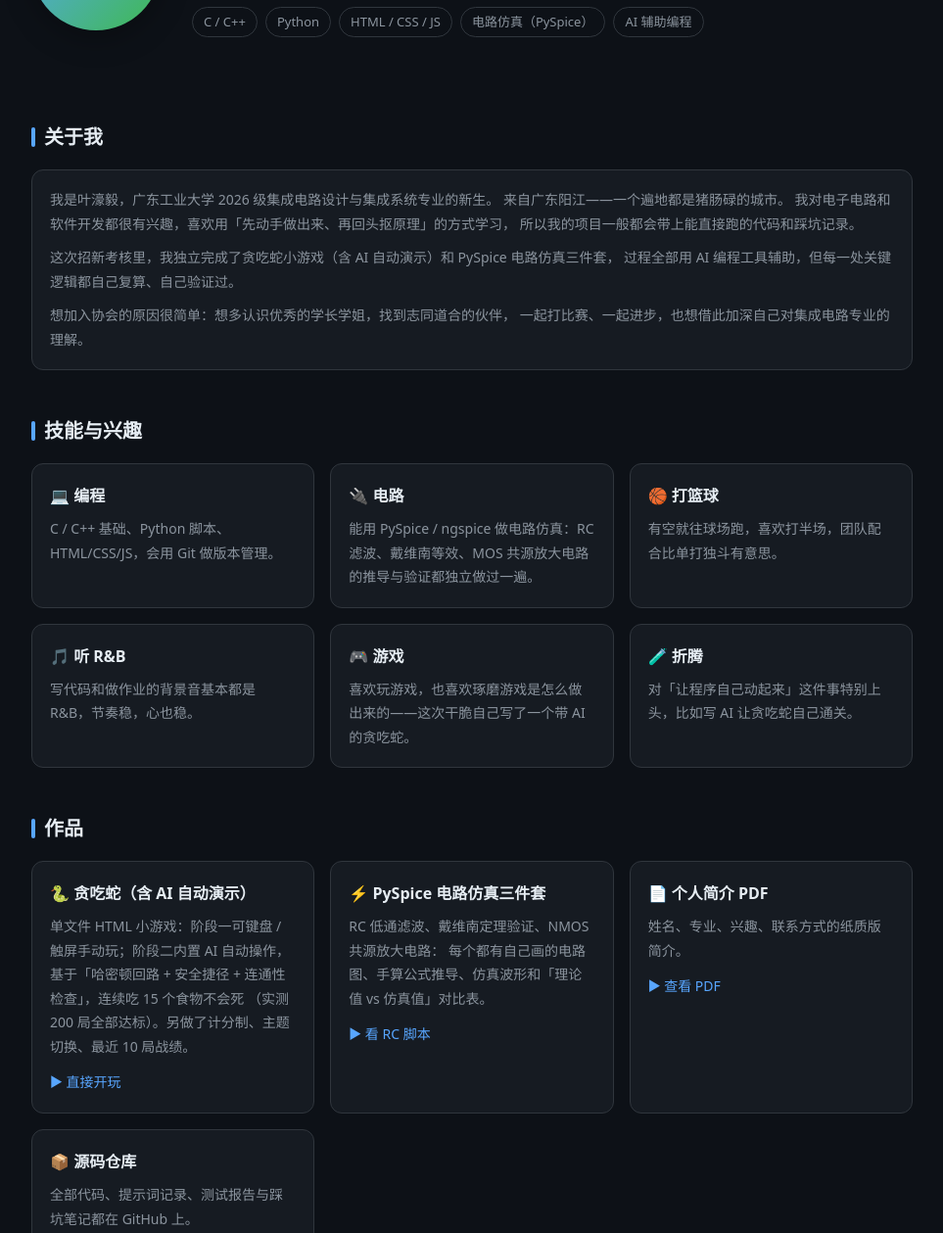
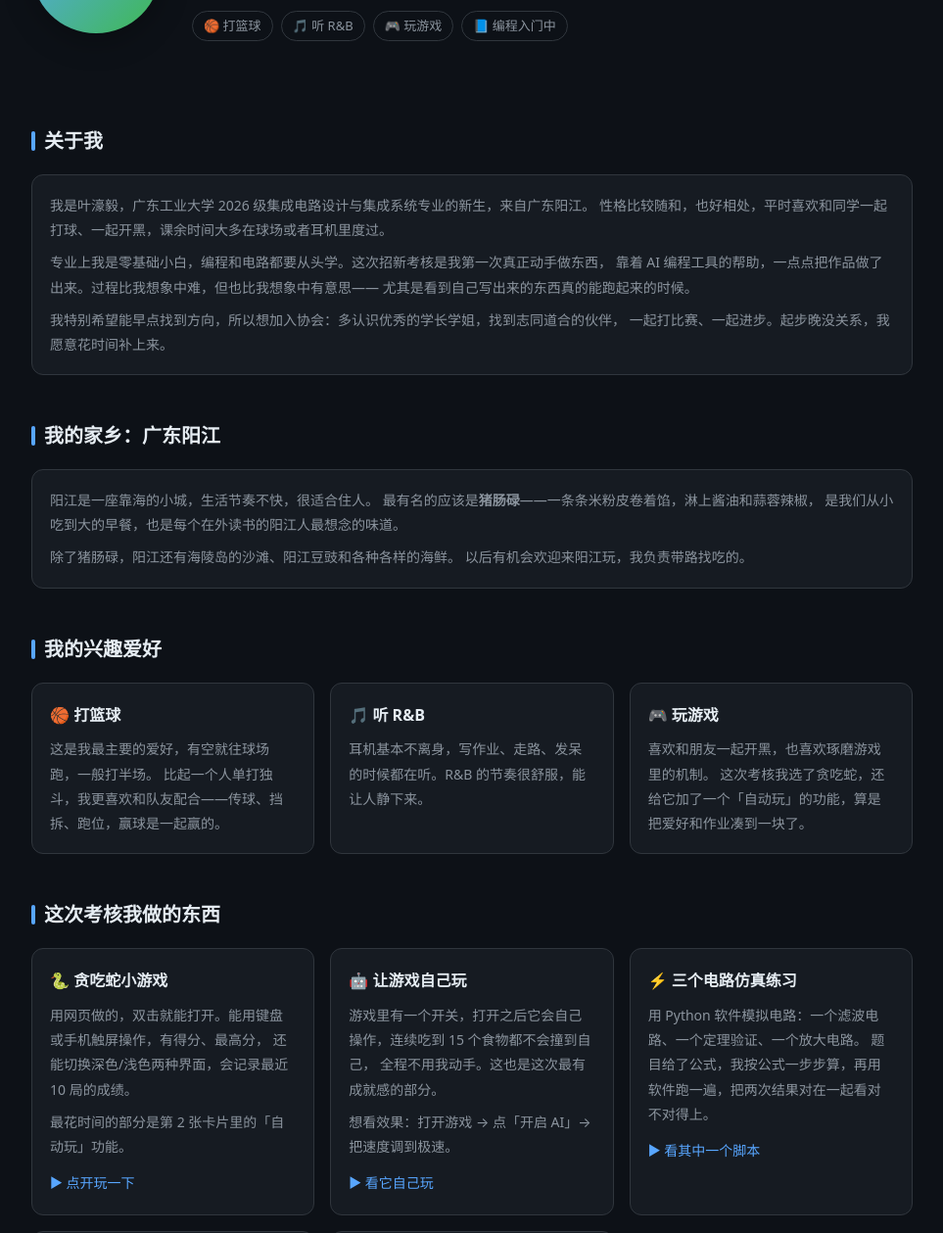
Before and after one commit to Cry4meT-T/YHY, a plain HTML site: page index.html in a window 1280 px wide. Shown: the part 233-1492 px from the top of the page at 98% size, without its empty margins (158-1121 px from the left). Drawn offline with Linux system fonts and the light colour scheme.

Commit message:
docs(web): 个人主页改为零基础口径，与个人简介保持一致

```diff
--- a/index.html
+++ b/index.html
@@ -4,7 +4,7 @@
 <meta charset="UTF-8">
 <meta name="viewport" content="width=device-width, initial-scale=1.0">
 <title>叶濠毅的个人主页</title>
-<meta name="description" content="叶濠毅 · 广东工业大学 2026级集成电路设计与集成系统 · 个人主页">
+<meta name="description" content="叶濠毅 · 广东工业大学 2026级集成电路设计与集成系统 · 来自广东阳江 · 喜欢打篮球、玩游戏、听 R&B">
 <!--
   =========================================================================
   个人主页（GitHub Pages 首页）
@@ -26,7 +26,7 @@
   body{
     background:var(--bg);color:var(--text);
     font-family:"Microsoft YaHei","PingFang SC",system-ui,-apple-system,"Segoe UI",sans-serif;
-    line-height:1.75;transition:background .25s,color .25s;
+    line-height:1.8;transition:background .25s,color .25s;
   }
   a{color:var(--accent);text-decoration:none}
   a:hover{text-decoration:underline}
@@ -67,11 +67,13 @@
   .card:hover{transform:translateY(-3px);border-color:var(--accent)}
   .card h3{font-size:16px;margin-bottom:8px}
   .card p{font-size:14px;color:var(--muted)}
+  .card p + p{margin-top:8px}
   .card .go{display:inline-block;margin-top:12px;font-size:14px}
   ul.plain{list-style:none;font-size:15px}
   ul.plain li{padding:7px 0;border-bottom:1px dashed var(--border);display:flex;gap:12px}
   ul.plain li b{flex:0 0 92px;color:var(--muted);font-weight:400}
   footer{border-top:1px solid var(--border);color:var(--muted);font-size:13px;text-align:center;padding:26px 20px}
+  .note{font-size:13px;color:var(--muted);background:var(--bg2);border:1px dashed var(--border);border-radius:10px;padding:12px 14px;margin-top:10px}
 </style>
 </head>
 <body>
@@ -80,7 +82,8 @@
   <nav>
     <span class="brand">叶濠毅</span>
     <a href="#about">关于我</a>
-    <a href="#skills">技能</a>
+    <a href="#home">家乡</a>
+    <a href="#hobby">兴趣</a>
     <a href="#works">作品</a>
     <a href="#contact">联系</a>
     <button id="themeBtn">🌓 换肤</button>
@@ -91,13 +94,12 @@
   <div class="avatar">叶</div>
   <div>
     <h1>叶濠毅</h1>
-    <div class="sub">广东工业大学 · 2026级 集成电路设计与集成系统</div>
+    <div class="sub">广东工业大学 · 2026级 集成电路设计与集成系统 · 来自广东阳江</div>
     <div class="tags">
-      <span class="tag">C / C++</span>
-      <span class="tag">Python</span>
-      <span class="tag">HTML / CSS / JS</span>
-      <span class="tag">电路仿真（PySpice）</span>
-      <span class="tag">AI 辅助编程</span>
+      <span class="tag">🏀 打篮球</span>
+      <span class="tag">🎵 听 R&amp;B</span>
+      <span class="tag">🎮 玩游戏</span>
+      <span class="tag">📘 编程入门中</span>
     </div>
   </div>
 </div>
@@ -107,60 +109,93 @@
     <h2>关于我</h2>
     <div class="card">
       <p>
-        我是叶濠毅，广东工业大学 2026 级集成电路设计与集成系统专业的新生。
-        来自广东阳江——一个遍地都是猪肠碌的城市。
-        我对电子电路和软件开发都很有兴趣，喜欢用「先动手做出来、再回头抠原理」的方式学习，
-        所以我的项目一般都会带上能直接跑的代码和踩坑记录。
+        我是叶濠毅，广东工业大学 2026 级集成电路设计与集成系统专业的新生，来自广东阳江。
+        性格比较随和，也好相处，平时喜欢和同学一起打球、一起开黑，课余时间大多在球场或者耳机里度过。
       </p>
-      <p style="margin-top:10px">
-        这次招新考核里，我独立完成了贪吃蛇小游戏（含 AI 自动演示）和 PySpice 电路仿真三件套，
-        过程全部用 AI 编程工具辅助，但每一处关键逻辑都自己复算、自己验证过。
+      <p>
+        专业上我是零基础小白，编程和电路都要从头学。这次招新考核是我第一次真正动手做东西，
+        靠着 AI 编程工具的帮助，一点点把作品做了出来。过程比我想象中难，但也比我想象中有意思——
+        尤其是看到自己写出来的东西真的能跑起来的时候。
       </p>
-      <p style="margin-top:10px">
-        想加入协会的原因很简单：想多认识优秀的学长学姐，找到志同道合的伙伴，
-        一起打比赛、一起进步，也想借此加深自己对集成电路专业的理解。
+      <p>
+        我特别希望能早点找到方向，所以想加入协会：多认识优秀的学长学姐，找到志同道合的伙伴，
+        一起打比赛、一起进步。起步晚没关系，我愿意花时间补上来。
       </p>
     </div>
   </section>
 
-  <section id="skills">
-    <h2>技能与兴趣</h2>
+  <section id="home">
+    <h2>我的家乡：广东阳江</h2>
+    <div class="card">
+      <p>
+        阳江是一座靠海的小城，生活节奏不快，很适合住人。
+        最有名的应该是<strong>猪肠碌</strong>——一条条米粉皮卷着馅，淋上酱油和蒜蓉辣椒，
+        是我们从小吃到大的早餐，也是每个在外读书的阳江人最想念的味道。
+      </p>
+      <p>
+        除了猪肠碌，阳江还有海陵岛的沙滩、阳江豆豉和各种各样的海鲜。
+        以后有机会欢迎来阳江玩，我负责带路找吃的。
+      </p>
+    </div>
+  </section>
+
+  <section id="hobby">
+    <h2>我的兴趣爱好</h2>
     <div class="grid">
-      <div class="card"><h3>💻 编程</h3><p>C / C++ 基础、Python 脚本、HTML/CSS/JS，会用 Git 做版本管理。</p></div>
-      <div class="card"><h3>🔌 电路</h3><p>能用 PySpice / ngspice 做电路仿真：RC 滤波、戴维南等效、MOS 共源放大电路的推导与验证都独立做过一遍。</p></div>
-      <div class="card"><h3>🏀 打篮球</h3><p>有空就往球场跑，喜欢打半场，团队配合比单打独斗有意思。</p></div>
-      <div class="card"><h3>🎵 听 R&amp;B</h3><p>写代码和做作业的背景音基本都是 R&amp;B，节奏稳，心也稳。</p></div>
-      <div class="card"><h3>🎮 游戏</h3><p>喜欢玩游戏，也喜欢琢磨游戏是怎么做出来的——这次干脆自己写了一个带 AI 的贪吃蛇。</p></div>
-      <div class="card"><h3>🧪 折腾</h3><p>对「让程序自己动起来」这件事特别上头，比如写 AI 让贪吃蛇自己通关。</p></div>
+      <div class="card">
+        <h3>🏀 打篮球</h3>
+        <p>这是我最主要的爱好，有空就往球场跑，一般打半场。
+           比起一个人单打独斗，我更喜欢和队友配合——传球、挡拆、跑位，赢球是一起赢的。</p>
+      </div>
+      <div class="card">
+        <h3>🎵 听 R&amp;B</h3>
+        <p>耳机基本不离身，写作业、走路、发呆的时候都在听。R&amp;B 的节奏很舒服，能让人静下来。</p>
+      </div>
+      <div class="card">
+        <h3>🎮 玩游戏</h3>
+        <p>喜欢和朋友一起开黑，也喜欢琢磨游戏里的机制。
+           这次考核我选了贪吃蛇，还给它加了一个「自动玩」的功能，算是把爱好和作业凑到一块了。</p>
+      </div>
     </div>
   </section>
 
   <section id="works">
-    <h2>作品</h2>
+    <h2>这次考核我做的东西</h2>
     <div class="grid">
       <div class="card">
-        <h3>🐍 贪吃蛇（含 AI 自动演示）</h3>
-        <p>单文件 HTML 小游戏：阶段一可键盘 / 触屏手动玩；阶段二内置 AI 自动操作，
-           基于「哈密顿回路 + 安全捷径 + 连通性检查」，连续吃 15 个食物不会死
-           （实测 200 局全部达标）。另做了计分制、主题切换、最近 10 局战绩。</p>
-        <a class="go" href="snake/index.html">▶ 直接开玩</a>
+        <h3>🐍 贪吃蛇小游戏</h3>
+        <p>用网页做的，双击就能打开。能用键盘或手机触屏操作，有得分、最高分，
+           还能切换深色/浅色两种界面，会记录最近 10 局的成绩。</p>
+        <p>最花时间的部分是第 2 张卡片里的「自动玩」功能。</p>
+        <a class="go" href="snake/index.html">▶ 点开玩一下</a>
       </div>
       <div class="card">
-        <h3>⚡ PySpice 电路仿真三件套</h3>
-        <p>RC 低通滤波、戴维南定理验证、NMOS 共源放大电路：
-           每个都有自己画的电路图、手算公式推导、仿真波形和「理论值 vs 仿真值」对比表。</p>
-        <a class="go" href="pyspice/rc_lowpass.py">▶ 看 RC 脚本</a>
+        <h3>🤖 让游戏自己玩</h3>
+        <p>游戏里有一个开关，打开之后它会自己操作，连续吃到 15 个食物都不会撞到自己，
+           全程不用我动手。这也是这次最有成就感的部分。</p>
+        <p>想看效果：打开游戏 → 点「开启 AI」→ 把速度调到极速。</p>
+        <a class="go" href="snake/index.html">▶ 看它自己玩</a>
+      </div>
+      <div class="card">
+        <h3>⚡ 三个电路仿真练习</h3>
+        <p>用 Python 软件模拟电路：一个滤波电路、一个定理验证、一个放大电路。
+           题目给了公式，我按公式一步步算，再用软件跑一遍，把两次结果对在一起看对不对得上。</p>
+        <a class="go" href="pyspice/rc_lowpass.py">▶ 看其中一个脚本</a>
       </div>
       <div class="card">
         <h3>📄 个人简介 PDF</h3>
-        <p>姓名、专业、兴趣、联系方式的纸质版简介。</p>
+        <p>就是这份简介的纸质版：姓名、专业、家乡、兴趣和联系方式。</p>
         <a class="go" href="profile/intro.pdf">▶ 查看 PDF</a>
       </div>
       <div class="card">
-        <h3>📦 源码仓库</h3>
-        <p>全部代码、提示词记录、测试报告与踩坑笔记都在 GitHub 上。</p>
-        <a class="go" href="https://github.com/Cry4meT-T/YHY">▶ GitHub</a>
+        <h3>📦 全部源码</h3>
+        <p>上面这些东西的代码、我踩过的坑、以及我给 AI 的提示词，都放在 GitHub 仓库里。</p>
+        <a class="go" href="https://github.com/Cry4meT-T/YHY">▶ 打开仓库</a>
       </div>
+    </div>
+    <div class="note">
+      说明：我目前是编程零基础，这些作品是在 AI 编程工具的帮助下完成的。
+      代码我能看懂大概，也自己动手改过几处、跑过测试，但还在继续学习，不敢说自己「精通」。
     </div>
   </section>
 
```
